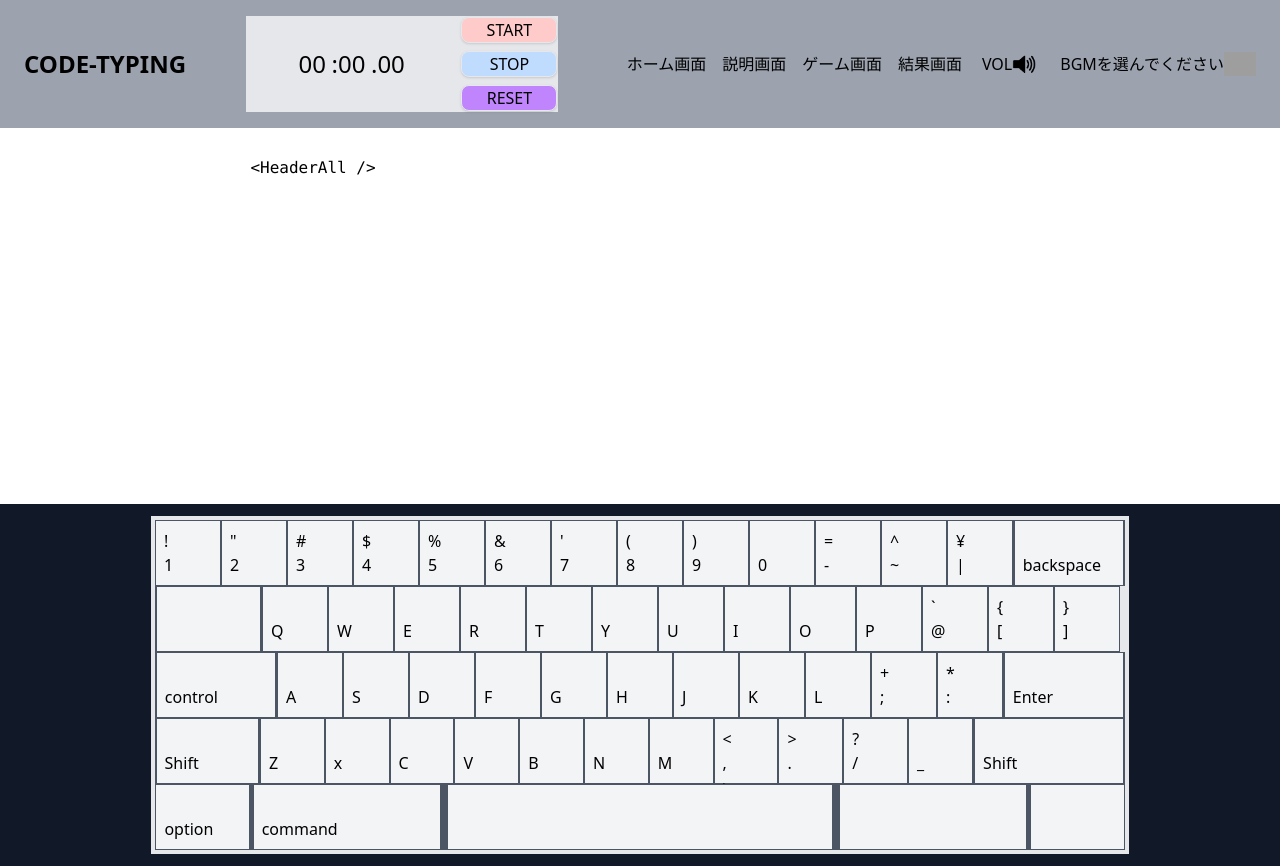
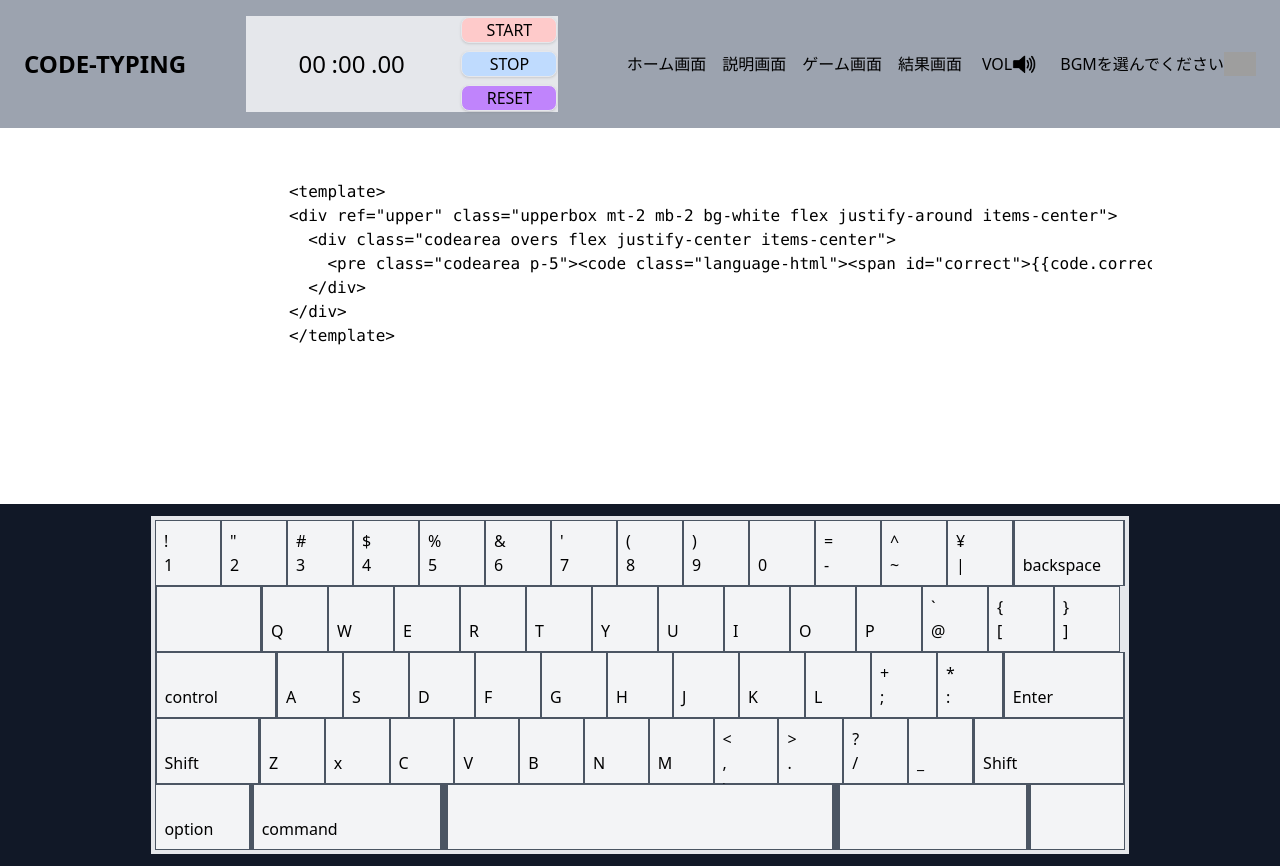
Before and after one commit to recursion-team-o/typing-game, a Vue app: page /game in a window 1280 px wide. Built offline with nearby package versions, Linux system fonts and the light colour scheme; grey boxes are pictures that could not be loaded.

Commit message:
#49 やりがいのある長さのコードに変更

```diff
--- a/src/stores/code.ts
+++ b/src/stores/code.ts
@@ -101,6 +101,13 @@ export const codeStore = defineStore({
 //仮のデータ
 const config = {
   newcode:
-    `<HeaderAll />
+    `
+    <template>
+    <div ref="upper" class="upperbox mt-2 mb-2 bg-white flex justify-around items-center">
+      <div class="codearea overs flex justify-center items-center">
+        <pre class="codearea p-5"><code class="language-html"><span id="correct">{{code.correctcode}}</span><span id="that">{{code.pointercode}}</span>{{code.notyetcode}}</code></pre>
+      </div>
+    </div>
+    </template>
     `,
 };
```
